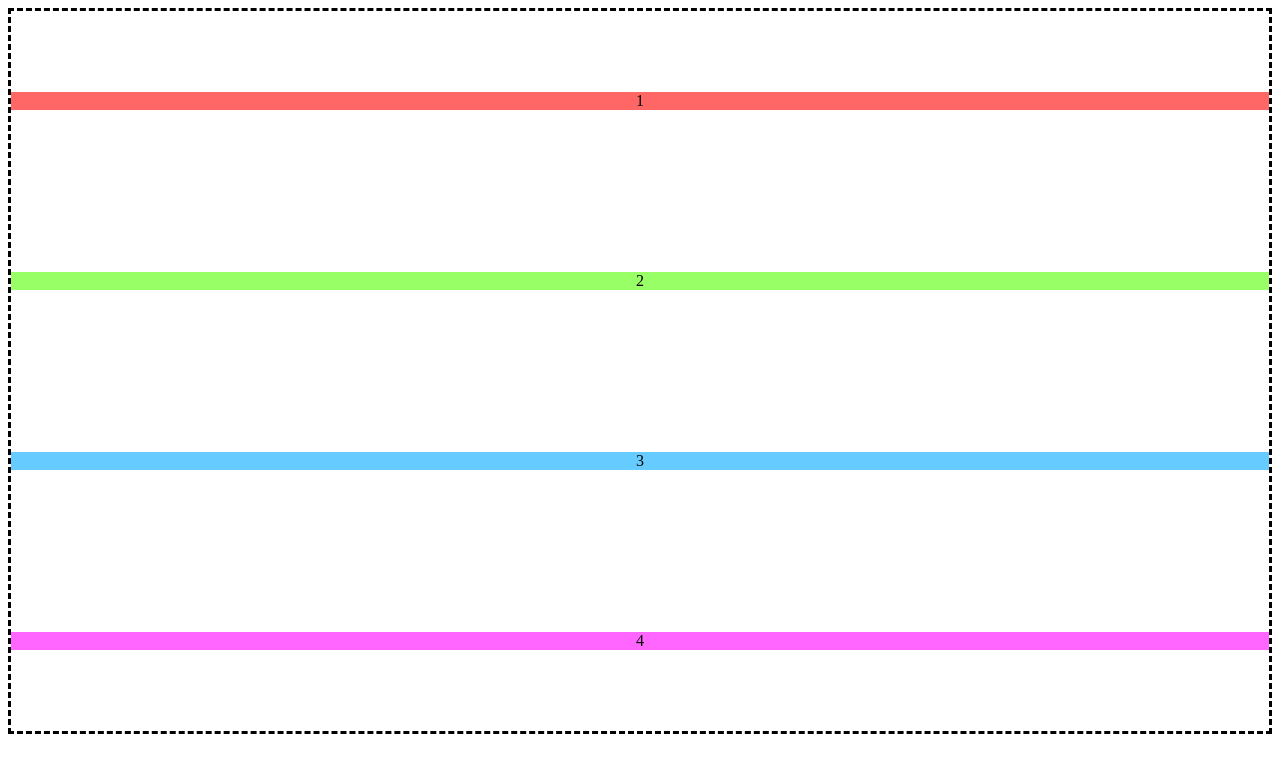
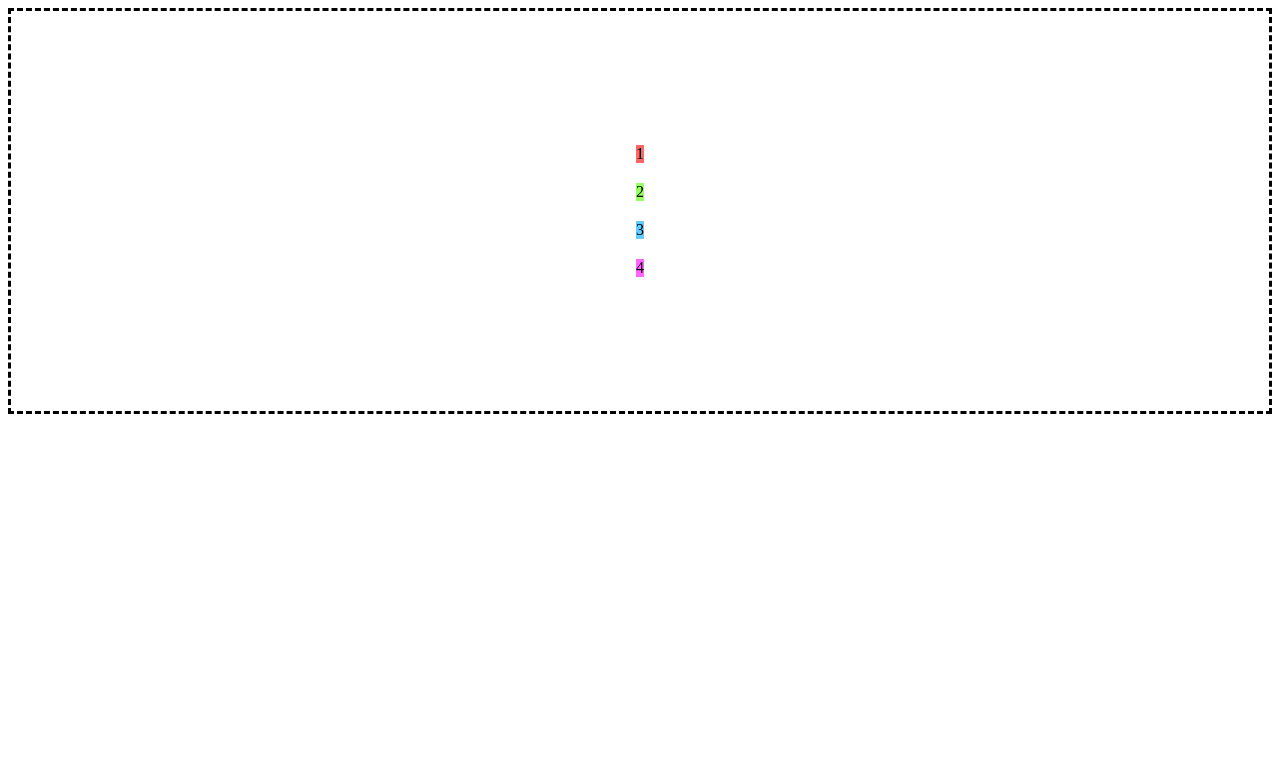
Before and after one commit to IsraellSan7os/Html-Css, a plain HTML site: page Css-flexBox/index.html in a window 1280 px wide. Drawn offline with Linux system fonts and the light colour scheme.

Commit message:
Aling-items e gap

```diff
--- a/Css-flexBox/style.css
+++ b/Css-flexBox/style.css
@@ -25,7 +25,7 @@
    space-around -> Espaço igual para todos
   space-between -> Espaço entre eles
 
-*/
+
 
 
 .container {
@@ -34,3 +34,25 @@
   flex-direction: column;
   justify-content:space-around;
 }
+
+*/
+/* Aline itens
+  center
+  flex-stat
+  flex-end
+
+  Depende de como ta o flex-direction
+  pois ele muda o eixo
+
+*/
+
+.container {
+  height: 50vh;
+
+  display: flex;
+  flex-direction: column;
+  align-items: center;
+  justify-content: center;
+
+  gap: 20px;
+}
```
